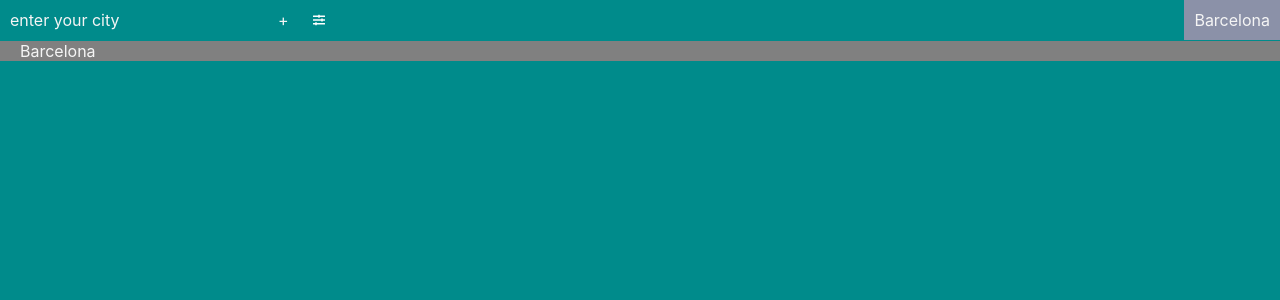
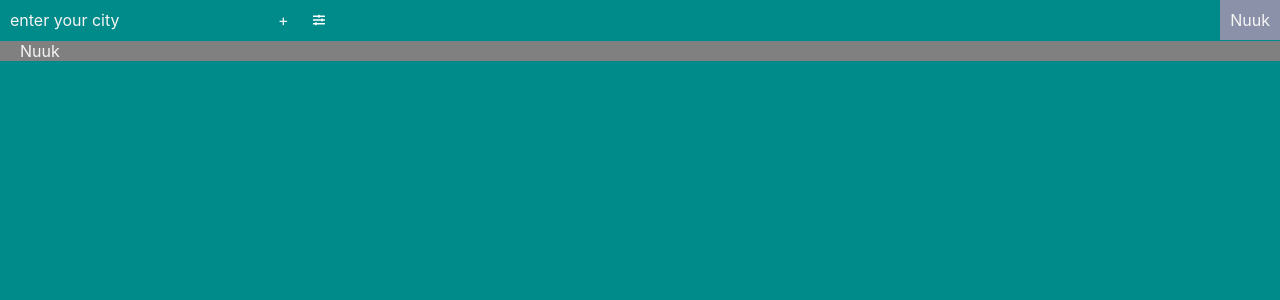
Before and after one commit to screeeen/Weather, a React (Create React App) app: page /settings in a window 1280 px wide. Shown: the top 300 px of the page. Built offline with nearby package versions, Linux system fonts and the light colour scheme.

Commit message:
init flow

```diff
--- a/src/App.js
+++ b/src/App.js
@@ -15,15 +15,18 @@ import './index.css'
 const App = () => {
 
   const [city, setCity] = useState(null);
-  const [cityCollection, addCity] = useState(["Barcelona"])
+  const [cityCollection, addCity] = useState([])
   const [settingsPageActive, setSettingsPageActive] = useState(false);
 
 
   useEffect(() => {
-    console.log('app ef',city);
+    console.log('app ef', city);
+    if (city === null) { changeCity('Nuuk') }
+
   }, [city]);
 
   const changeCity = (cityName) => {
+    addCity(cityCollection => [...cityCollection, cityName]);
     setCity(cityName);
     setSettingsPageActive(false);
   }
@@ -56,7 +59,7 @@ const App = () => {
         </nav>
         <Switch>
           <Route exact path="/settings" component={() => <CityList cityCollection={cityCollection} DeleteCity={DeleteCity} />} />
-          <Route exact path="/" component={() => <Canvas city={city} cityCollection={cityCollection} changeCity={changeCity} setCity={setCity} />} />
+          <Route exact path="/" component={() => <Canvas city={city} updateCity={changeCity} />} />
         </Switch>
       </Router>
     </>
--- a/src/components/Canvas.js
+++ b/src/components/Canvas.js
@@ -17,9 +17,8 @@ const Canvas = (props) => {
   const [loaded, setLoaded] = useState(false);
 
   useEffect(() => {
-    const cityToCall = (props.city || 'Nuuk')
-    callWeather(cityToCall, setData, setLoaded)
-    console.log('canvas ef', data, props.city, loaded)
+    props.city && callWeather(props.city, setData, setLoaded)
+    console.log('canvas ef', data, props.city,loaded)
   }, [props.city]);
 
   return (
--- a/src/components/GetWeather.jsx
+++ b/src/components/GetWeather.jsx
@@ -15,6 +15,7 @@ export const callWeather = (cityName,setData,setLoaded) => {
 //   // Calls.get(`/data/2.5/forecast?q=${cityName}&cnt=40&units=metric&appid=${process.env.REACT_APP_ENDPOINT}`)
 //   Calls.get(`/data/2.5/forecast/daily?lat=${latitude}&lon=${longitude}&cnt=10&appid=${process.env.REACT_APP_ENDPOINT}`)
 //     .then(res => {
+//       console.log("'calling: ", res.data.city);
 //       setData(res.data);
 //       res.data.list ? (setLoaded(true)) : (setLoaded(false));
 //     })
--- a/src/components/SettingsCanvas.js
+++ b/src/components/SettingsCanvas.js
@@ -7,7 +7,7 @@ const [search,setSearch] = useState("")
   const handleSubmit = (event) => {
     event.preventDefault();
     (!cityCollection.includes(search)) &&
-      addCity(cityCollection => [...cityCollection, search]);
+      // addCity(cityCollection => [...cityCollection, search]);
     changeCity(search);
     setSearch("")
   }
```
